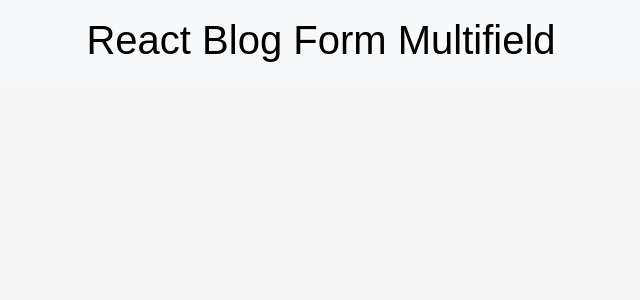
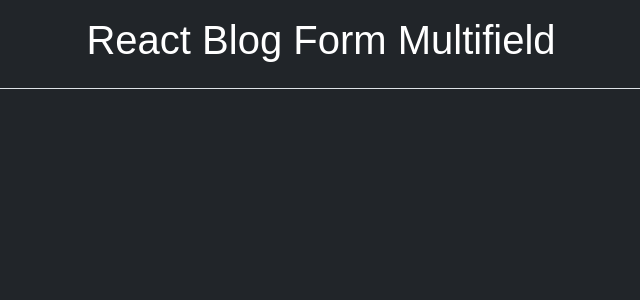
Before and after one commit to MarcoProstamo/react-form-multifield, a React (Vite) app: page / in a window 1280 px wide. Shown: the top 300 px of the page, without its empty margins (319-959 px from the left). Built offline with nearby package versions, Linux system fonts and the light colour scheme.

Commit message:
Add → Header

```diff
--- a/src/App.jsx
+++ b/src/App.jsx
@@ -1,13 +1,11 @@
 import Header from "./assets/components/layout/Header";
 import Main from "./assets/components/layout/Main";
-import Footer from "./assets/components/layout/Footer";
 
 function App() {
   return (
     <>
       <Header />
       <Main />
-      <Footer />
     </>
   );
 }
--- a/src/assets/components/layout/Footer.jsx
+++ /dev/null
@@ -1,3 +0,0 @@
-export default function Footer() {
-  return <footer></footer>;
-}
--- a/src/assets/components/layout/Header.jsx
+++ b/src/assets/components/layout/Header.jsx
@@ -1,6 +1,6 @@
 export default function Header() {
   return (
-    <header className="text-bg-light py-3">
+    <header className="text-bg-dark border-1 border-bottom py-3">
       <h1 className="text-center">React Blog Form Multifield</h1>
     </header>
   );
--- a/src/assets/css/index.css
+++ b/src/assets/css/index.css
@@ -1,4 +1,4 @@
 body {
   font-family: sans-serif;
-  background-color: whitesmoke;
+  background-color: #212529;
 }
```
